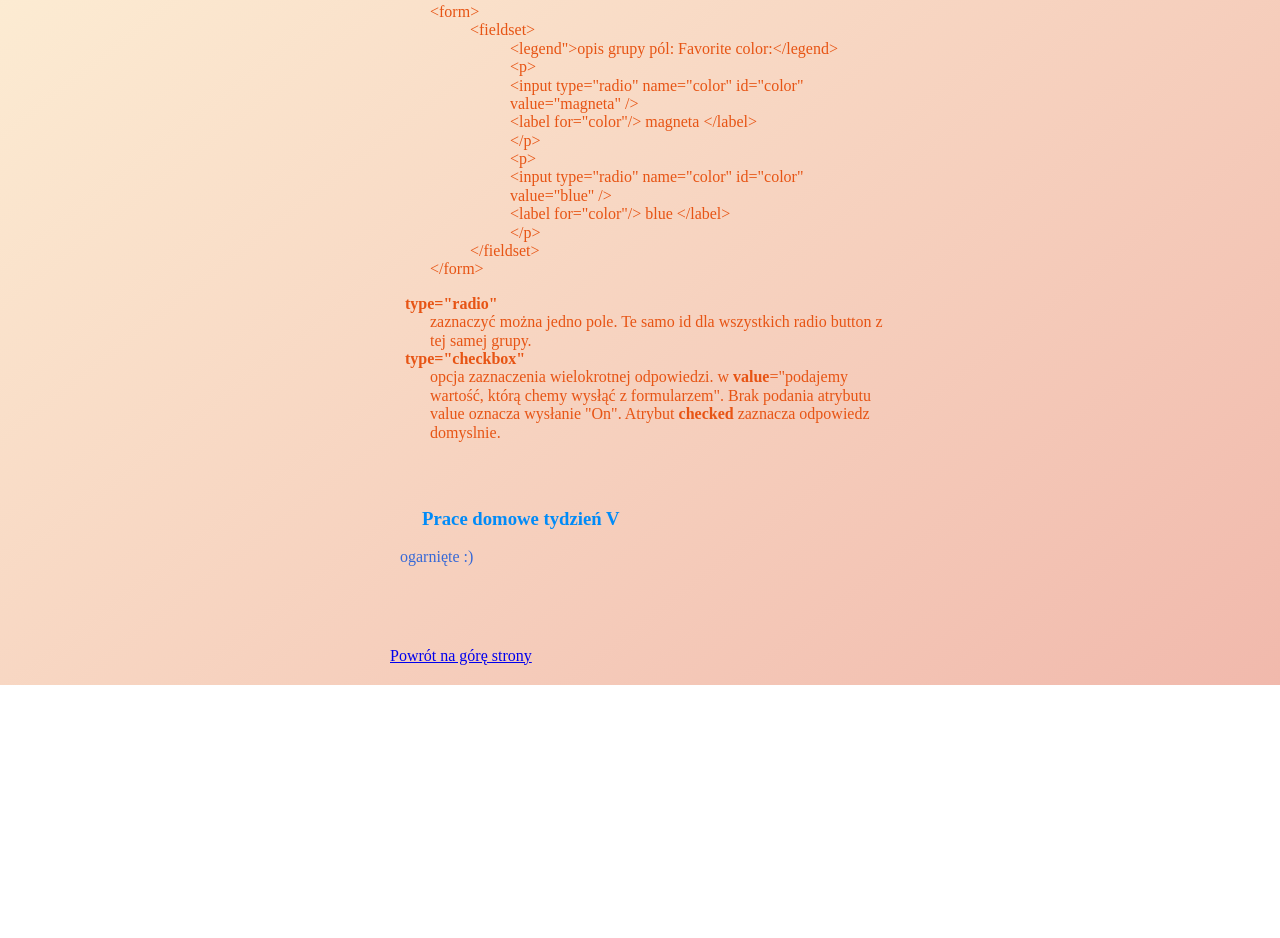
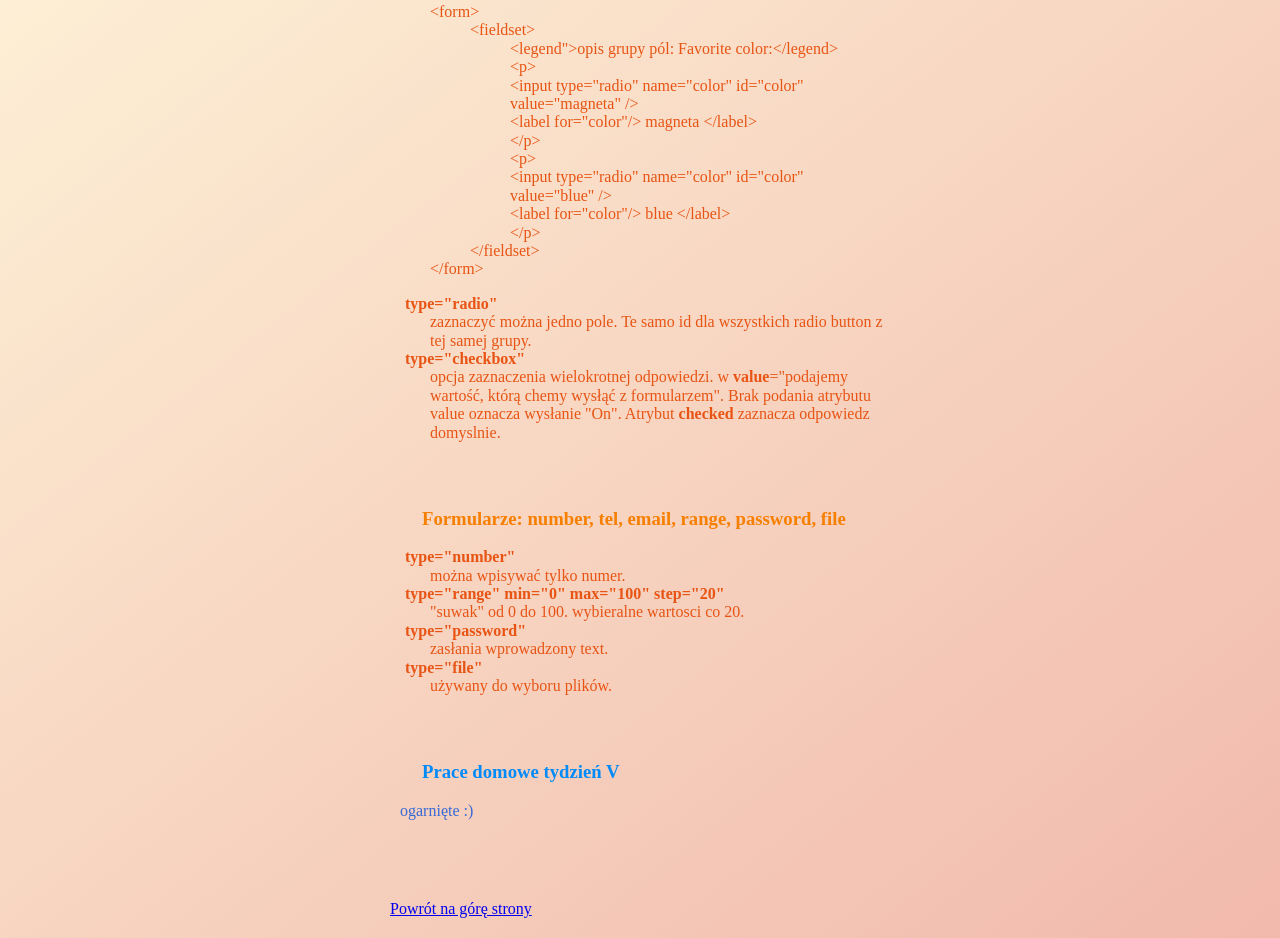
Before and after one commit to PaszelkeDominik/nauka, a plain HTML site: page szosty.html in a window 1280 px wide. Shown: the part 1887-2825 px from the top of the page. Before the commit the page ends 2572 px from the top, so only its background shows below. Drawn offline with Linux system fonts and the light colour scheme.

Commit message:
form: number, tel, email, range- article added

```diff
--- a/szosty.html
+++ b/szosty.html
@@ -161,9 +161,27 @@
             Brak podania atrybutu value oznacza wysłanie "On". Atrybut <strong>checked</strong> zaznacza odpowiedz domyslnie.
           </dd>
         </dl>
-        <p class="wrap-up__html--content">
-
-        </p>
+      </article>
+      <article class="wrap-up__html">
+        <h3 class="wrap-up__html--heading"> Formularze: number, tel, email, range, password, file</h3>
+        <dl>
+          <dt class="list--description-term">type="number"</dt>
+          <dd>
+            można wpisywać tylko numer.
+          </dd>
+          <dt class="list--description-term">type="range" min="0" max="100" step="20"</dt>
+          <dd>
+            "suwak" od 0 do 100. wybieralne wartosci co 20.
+          </dd>
+          <dt class="list--description-term">type="password"</dt>
+          <dd>
+            zasłania wprowadzony text.
+          </dd>
+          <dt class="list--description-term">type="file"</dt>
+          <dd>
+            używany do wyboru plików.
+          </dd>
+        </dl>
       </article>
 
 
```
